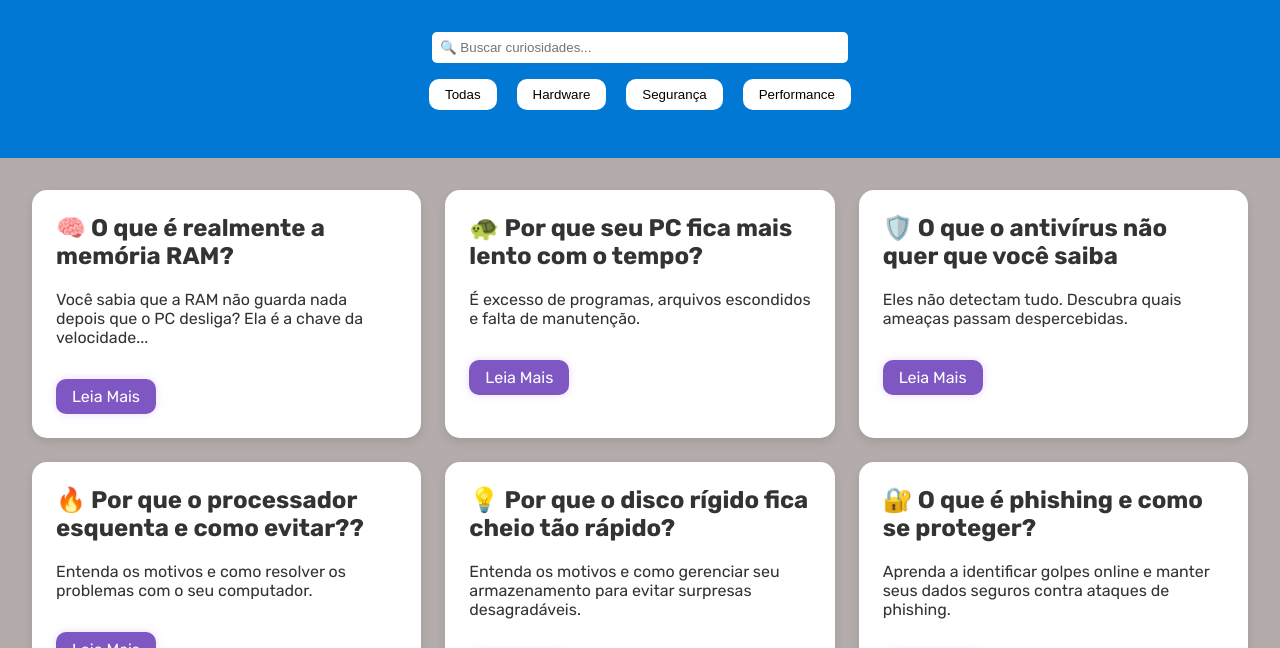
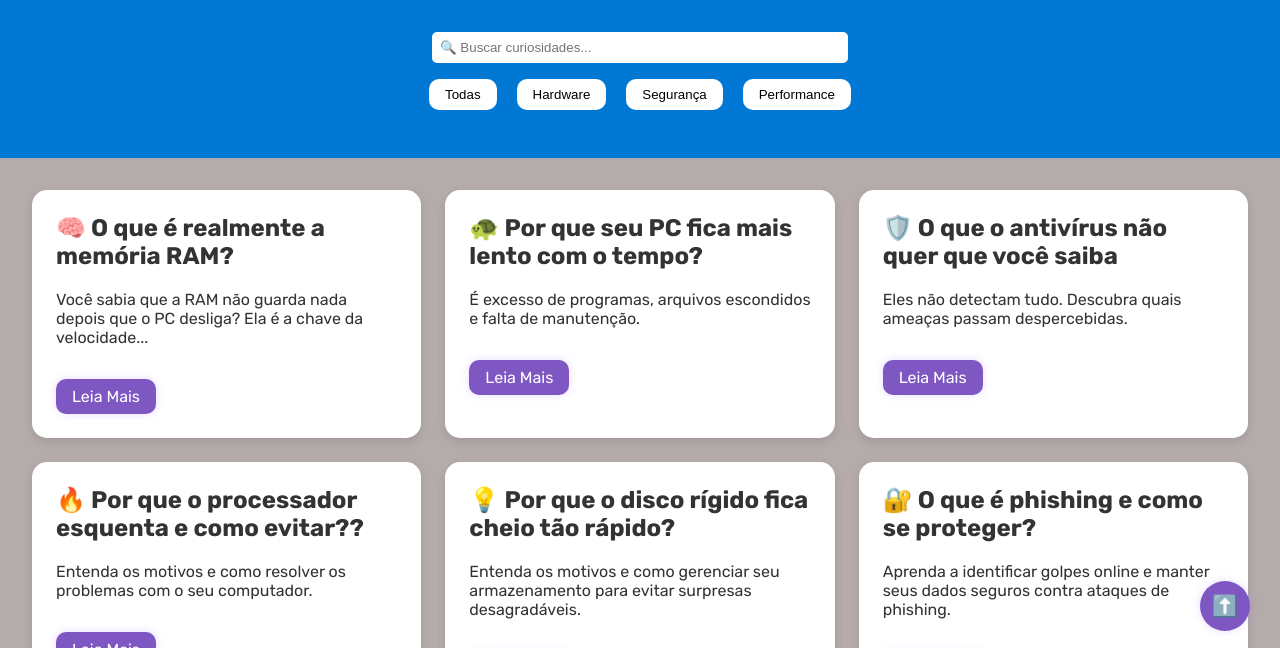
Before and after one commit to GustavolRodriguesl69/Meusite, a plain HTML site: page index.html in a window 1280 px wide. Shown: the part 139-787 px from the top of the page. Drawn offline with Linux system fonts and the light colour scheme.

Commit message:
index.html

```diff
--- a/index.html
+++ b/index.html
@@ -31,7 +31,7 @@
     <section id="blog-container" class="grid"></section>
   </main>
 
-  <button id="voltar-topo" title="Voltar ao topo">⬆️</button>
+  <button id="voltar-topo" title="Voltar ao topo" style="display: block;width: 50px;height: 50px;">⬆️<button id="voltar-topo" title="Voltar ao topo" style="display: block;width: 50px;height: 50px;">⬆️</button></button>
 
   <footer>
     <p>&copy; 2025 - RodriguesDEV 🚀 | Todos os direitos reservados</p>
```
